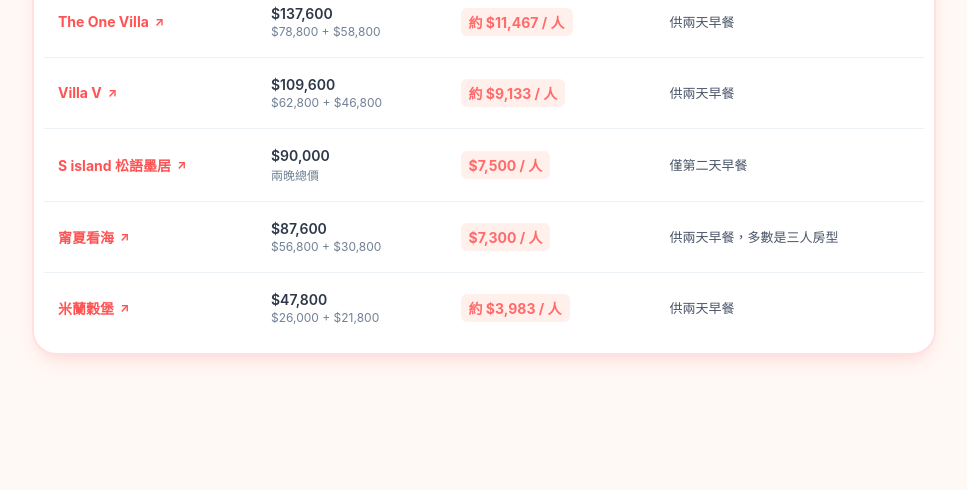
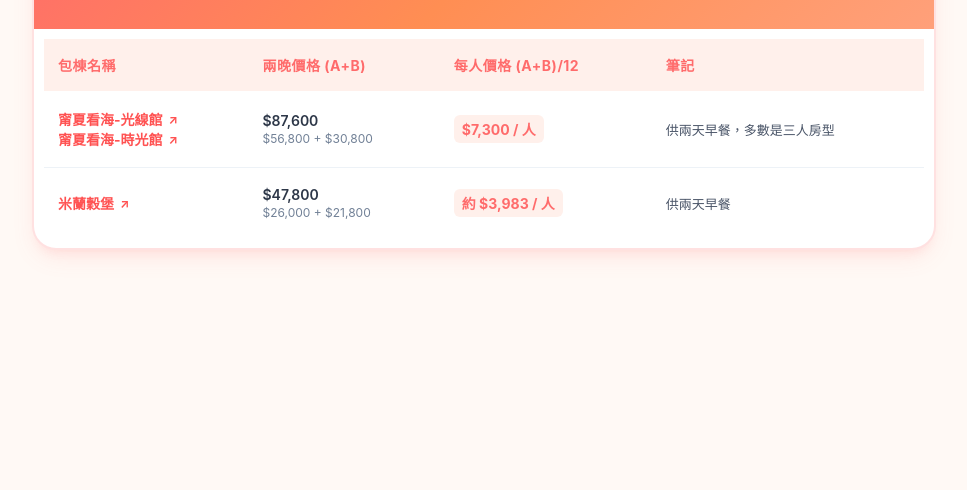
Before and after one commit to anchang1210/ilan_20270101, a plain HTML site: page index.html in a window 1280 px wide. Shown: the part 350-840 px from the top of the page, without its empty margins (156-1123 px from the left). Drawn offline with Linux system fonts and the light colour scheme.

Commit message:
Update index.html

```diff
--- a/index.html
+++ b/index.html
@@ -177,34 +177,11 @@
             </thead>
             <tbody>
                 <tr>
-                    <td><a href="https://www.onevilla.tw/" target="_blank" class="villa-link">The One Villa</a></td>
                     <td>
-                        <div class="price-total">$137,600</div>
-                        <div class="price-sub">$78,800 + $58,800</div>
+                        <a href="https://ningxiainnn.com/%e5%85%89%e7%b7%9a%e9%a4%a8/" target="_blank" class="villa-link">甯夏看海-光線館</a>
+                        <br>
+                        <a href="https://ningxiainnn.com/%e6%99%82%e5%85%89%e9%a4%a8/" target="_blank" class="villa-link">甯夏看海-時光館</a>
                     </td>
-                    <td><span class="price-per-person">約 $11,467 / 人</span></td>
-                    <td class="notes">供兩天早餐</td>
-                </tr>
-                <tr>
-                    <td><a href="https://www.villav.tw/" target="_blank" class="villa-link">Villa V</a></td>
-                    <td>
-                        <div class="price-total">$109,600</div>
-                        <div class="price-sub">$62,800 + $46,800</div>
-                    </td>
-                    <td><span class="price-per-person">約 $9,133 / 人</span></td>
-                    <td class="notes">供兩天早餐</td>
-                </tr>
-                <tr>
-                    <td><a href="https://sisland.elbnb.com/" target="_blank" class="villa-link">S island 松語墨居</a></td>
-                    <td>
-                        <div class="price-total">$90,000</div>
-                        <div class="price-sub">兩晚總價</div>
-                    </td>
-                    <td><span class="price-per-person">$7,500 / 人</span></td>
-                    <td class="notes">僅第二天早餐</td>
-                </tr>
-                <tr>
-                    <td><a href="https://ningxiainnn.com/%E5%AF%97%E5%A4%8F%E5%A4%AA%E6%9C%89%E6%B0%9B%E5%9C%8D%E6%84%9F-%E7%9C%8B%E6%B5%B7%E8%B2%B3%E9%A4%A8%E7%92%B0%E5%A2%83%E4%BB%8B%E7%B4%B9/" target="_blank" class="villa-link">甯夏看海</a></td>
                     <td>
                         <div class="price-total">$87,600</div>
                         <div class="price-sub">$56,800 + $30,800</div>
```
